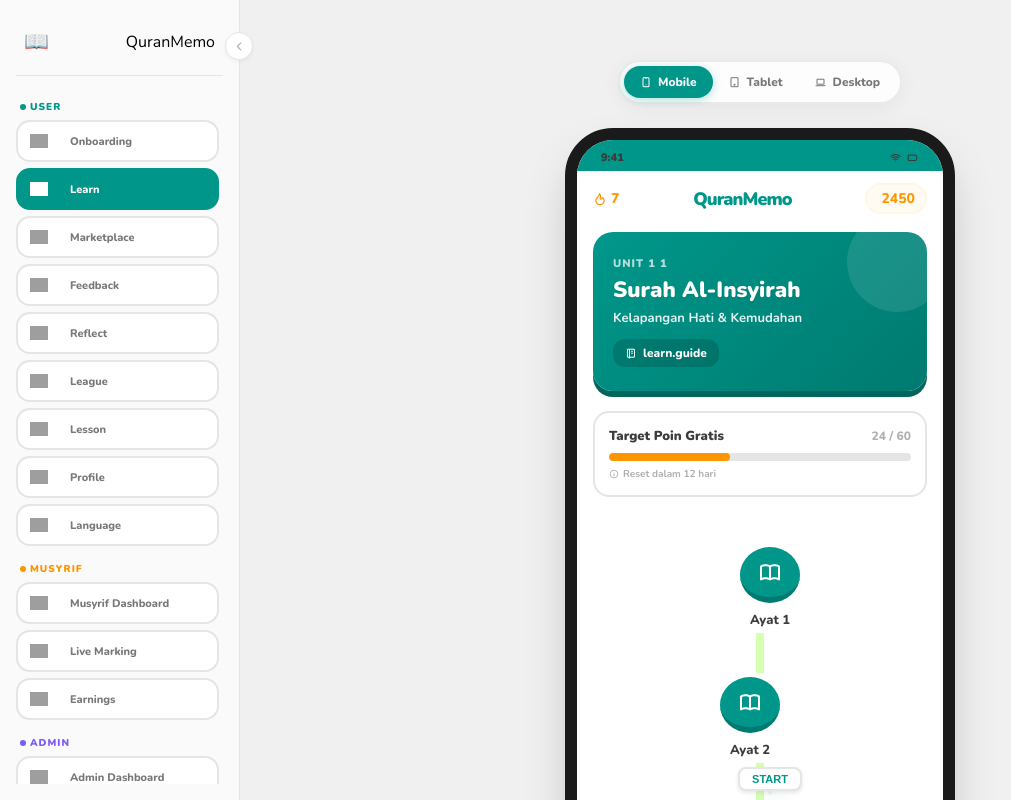
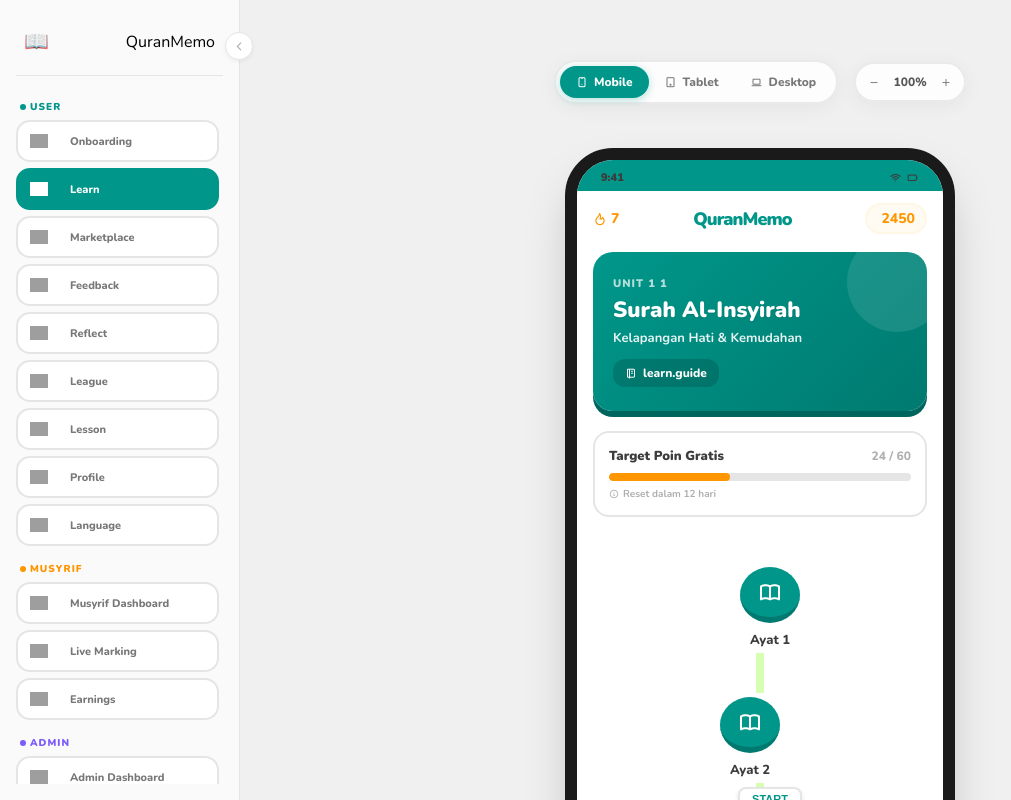
Before and after one commit to uwangraph/quranmemo-mockup, a SvelteKit app: page / in a window 1280 px wide. Shown: the top 800 px of the page, without its empty margins (0-1011 px from the left). Built offline with nearby package versions, Linux system fonts and the light colour scheme; grey boxes are pictures that could not be loaded.

Commit message:
feat: integrate zoom controls into top preview toolbar to avoid obscuring mockup content

```diff
--- a/src/routes/+layout.svelte
+++ b/src/routes/+layout.svelte
@@ -5,6 +5,44 @@
 	let { children } = $props();
 	let isMenuOpen = $state(false);
 	let isSidebarExpanded = $state(true);
+	let innerWidth = $state(typeof window !== 'undefined' ? window.innerWidth : 1200);
+
+	// Simple zoom state — starts at 100%
+	let zoom = $state(1);
+
+	function adjustZoom(delta) {
+		zoom = Math.min(3, Math.max(0.2, zoom + delta));
+	}
+
+	function resetZoom() {
+		zoom = 1;
+	}
+
+	// Pinch-to-zoom for touch devices
+	let lastPinchDist = 0;
+	function getTouchDist(touches) {
+		const dx = touches[0].clientX - touches[1].clientX;
+		const dy = touches[0].clientY - touches[1].clientY;
+		return Math.sqrt(dx * dx + dy * dy);
+	}
+	function onTouchStart(e) {
+		if (e.touches.length === 2) lastPinchDist = getTouchDist(e.touches);
+	}
+	function onTouchMove(e) {
+		if (e.touches.length === 2) {
+			e.preventDefault();
+			const dist = getTouchDist(e.touches);
+			const scale = dist / lastPinchDist;
+			zoom = Math.min(3, Math.max(0.2, zoom * scale));
+			lastPinchDist = dist;
+		}
+	}
+
+	// Reset zoom whenever mockupMode changes
+	$effect(() => {
+		const _mode = appState.mockupMode;
+		resetZoom();
+	});
 
 	const categories = [
 		{
@@ -112,7 +150,9 @@
 	/>
 </svelte:head>
 
-<div class="qm-app">
+<svelte:window bind:innerWidth />
+
+<div class="qm-app" class:lesson-mode={appState.currentScreen === 'lesson'}>
 	<!-- Mobile Top Bar -->
 	<div class="mobile-topbar">
 		<button class="menu-toggle" onclick={toggleMenu}>
@@ -175,7 +215,7 @@
 
 	<!-- Main Content Area -->
 	<div class="main-container" class:collapsed={!isSidebarExpanded}>
-		<!-- View Switcher -->
+		<!-- View Switcher & Zoom Toolbar -->
 		<div class="view-switcher-container">
 			<div class="view-switcher">
 				<button class="switcher-btn" class:active={appState.mockupMode === 'mobile'} onclick={() => appState.setMockupMode('mobile')}>
@@ -188,8 +228,26 @@
 					<i class="ti ti-device-laptop"></i> Desktop
 				</button>
 			</div>
+
+			<!-- Unified Zoom Toolbar -->
+			<div class="top-zoom-controls" dir="ltr">
+				<button onclick={() => adjustZoom(-0.1)} title="Zoom Out" class="zoom-btn">
+					<i class="ti ti-minus"></i>
+				</button>
+				<span class="zoom-text" onclick={resetZoom} title="Reset to 100%">{Math.round(zoom * 100)}%</span>
+				<button onclick={() => adjustZoom(0.1)} title="Zoom In" class="zoom-btn">
+					<i class="ti ti-plus"></i>
+				</button>
+			</div>
 		</div>
 
+		<div
+			class="canvas-viewport"
+			onwheel={(e) => { if (e.ctrlKey) { e.preventDefault(); zoom = Math.min(3, Math.max(0.2, zoom + (e.deltaY < 0 ? 0.08 : -0.08))); } }}
+			ontouchstart={onTouchStart}
+			ontouchmove={onTouchMove}
+		>
+			<div class="canvas-content" style="zoom: {zoom};">
 				{#if appState.mockupMode === 'mobile'}
 					<!-- Phone Frame -->
 					<div
@@ -238,6 +296,7 @@
 
 							<div class="tablet-body">
 								<div class="mockup-tablet-layout" style="display: flex; flex-direction: row; flex: 1; min-height: 0; overflow: hidden; width: 100%;">
+									{#if appState.currentScreen !== 'lesson'}
 										<!-- Simulated Left Nav Rail for Tablet -->
 										<div class="mockup-left-rail" style="width: 76px; border-right: 2px solid #e5e5e5; background: #fff; display: flex; flex-direction: column; align-items: center; padding: 20px 0; gap: 24px; flex-shrink: 0;">
 											<div class="rail-logo" style="font-size: 24px; margin-bottom: 12px;">📖</div>
@@ -262,6 +321,7 @@
 												<i class="ti ti-settings"></i>
 											</button>
 										</div>
+									{/if}
 
 									<!-- Active Screen Inside Mockup -->
 									<div class="mockup-screen-container" style="flex: 1; display: flex; flex-direction: column; min-height: 0; overflow-y: auto; background: #fff;">
@@ -308,6 +368,7 @@
 							<!-- Browser Body -->
 							<div class="browser-body">
 								<div class="mockup-desktop-layout" style="display: flex; flex-direction: row; flex: 1; min-height: 0; overflow: hidden; width: 100%; background: #fff;">
+									{#if appState.currentScreen !== 'lesson'}
 										<!-- Simulated Left Sidebar for Desktop Widescreen -->
 										<div class="mockup-left-sidebar" style="width: 240px; border-right: 2px solid #e5e5e5; background: #fff; display: flex; flex-direction: column; padding: 24px 16px; gap: 24px; flex-shrink: 0;">
 											<div class="sidebar-logo" style="display: flex; align-items: center; gap: 10px; padding: 0 8px; margin-bottom: 8px;">
@@ -344,6 +405,7 @@
 												</button>
 											</div>
 										</div>
+									{/if}
 
 									<!-- Active Screen Inside Mockup -->
 									<div class="mockup-screen-container" style="flex: 1; display: flex; flex-direction: column; min-height: 0; overflow-y: auto; background: #fff;">
@@ -353,6 +415,8 @@
 							</div>
 					</div>
 				{/if}
+			</div>
+		</div>
 	</div>
 </div>
 
@@ -543,8 +607,11 @@
 		margin-bottom: 24px;
 		display: flex;
 		justify-content: center;
+		align-items: center;
+		gap: 16px;
 		width: 100%;
 		flex-shrink: 0;
+		flex-wrap: wrap;
 	}
 	.view-switcher {
 		display: flex;
@@ -687,9 +754,8 @@
 
 	/* Desktop Browser Mockup Frame */
 	.desktop-browser {
-		width: 100%;
-		max-width: 1440px;
-		height: 880px;
+		width: 1280px;
+		height: 800px;
 		border-radius: 32px;
 		border: 14px solid #1a1a1a;
 		background: #fff;
@@ -852,8 +918,86 @@
 		display: none !important;
 	}
 
+	/* Lesson Mode: Hide outer navbar and remove margin */
+	.qm-app.lesson-mode .snav {
+		display: none !important;
+	}
+	.qm-app.lesson-mode .main-container {
+		margin-left: 0 !important;
+		padding-top: 20px !important;
+	}
+
     :global(body) {
         margin: 0;
         padding: 0;
     }
+
+	/* Mockup Canvas Viewport */
+	.canvas-viewport {
+		position: relative;
+		width: 100%;
+		height: auto;
+		overflow: auto;
+		scroll-behavior: smooth;
+		touch-action: pan-x pan-y;
+		display: flex;
+		justify-content: center;
+		align-items: flex-start;
+	}
+	.canvas-content {
+		display: flex;
+		justify-content: center;
+		align-items: flex-start;
+		padding: 20px;
+		will-change: transform;
+	}
+	.hint-touch { display: none; }
+	@media (pointer: coarse) {
+		.hint-desktop { display: none; }
+		.hint-touch { display: inline; }
+	}
+
+	/* Unified Zoom Controls */
+	.top-zoom-controls {
+		display: flex;
+		align-items: center;
+		background: rgba(255, 255, 255, 0.85);
+		backdrop-filter: blur(10px);
+		border: 2px solid rgba(229, 229, 229, 0.8);
+		border-radius: 100px;
+		padding: 4px;
+		box-shadow: 0 4px 20px rgba(0, 0, 0, 0.05);
+	}
+	.zoom-btn {
+		width: 28px;
+		height: 28px;
+		border-radius: 50%;
+		border: none;
+		background: transparent;
+		color: #777;
+		font-size: 11px;
+		display: flex;
+		align-items: center;
+		justify-content: center;
+		cursor: pointer;
+		transition: all 0.2s;
+	}
+	.zoom-btn:hover {
+		background: #00978A;
+		color: #fff;
+	}
+	.zoom-text {
+		font-family: 'Nunito', sans-serif;
+		font-size: 12px;
+		font-weight: 800;
+		color: #555;
+		min-width: 44px;
+		text-align: center;
+		cursor: pointer;
+		user-select: none;
+		transition: color 0.2s;
+	}
+	.zoom-text:hover {
+		color: #00978A;
+	}
 </style>
```
Lines whose indentation alone changed are shown as unchanged.
